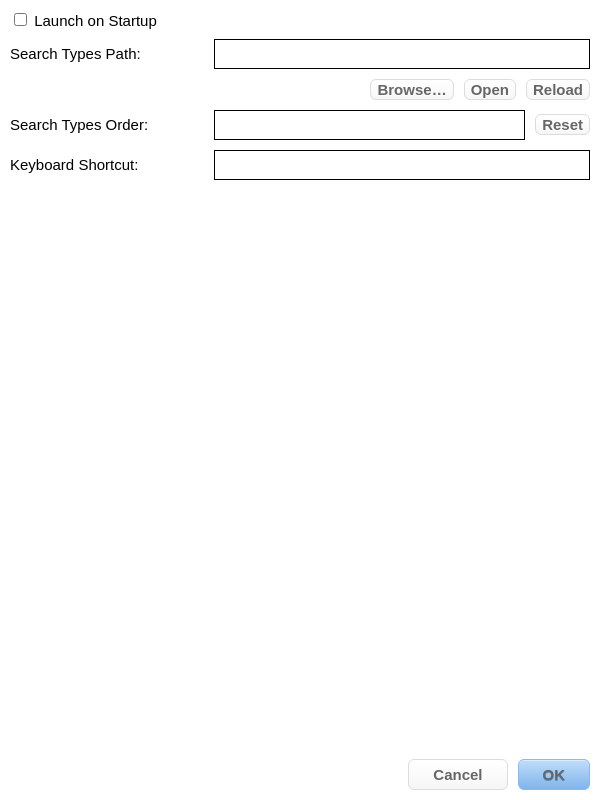
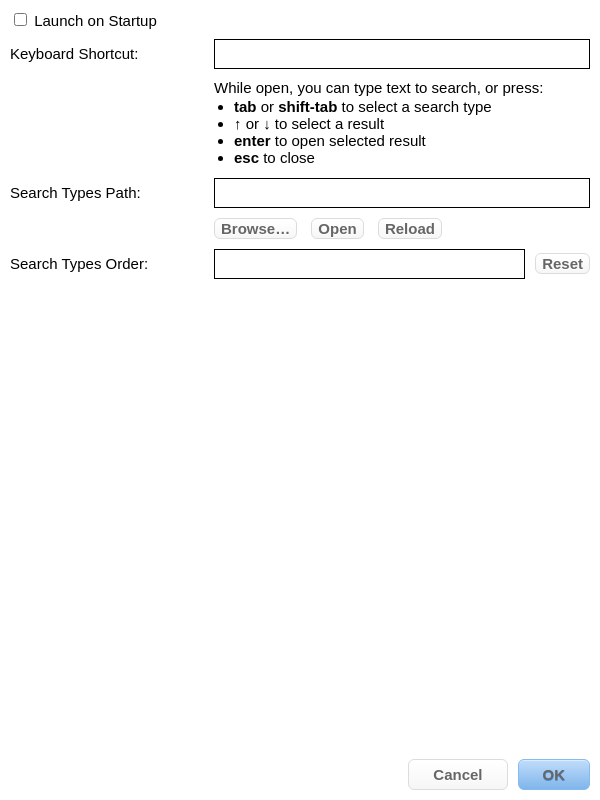
Before and after one commit to jacobweber/customsearch, an Electron app: page src/browser/preferences.html in a window 600 px wide. Drawn offline with Linux system fonts and the light colour scheme.

Commit message:
add help

```diff
--- a/src/browser/preferences.css
+++ b/src/browser/preferences.css
@@ -37,6 +37,13 @@ body {
 	width: 30%;
 	margin-right: 30px;
 }
+.content .info {
+	flex: 1;
+}
+.content .info ul {
+	margin: 2px;
+	padding-left: 18px;
+}
 .content .text-field {
 	border: 1px solid black;
 	height: 30px;
@@ -46,7 +53,7 @@ body {
 .content .text-field:active {
 	border: 1px solid #84bbf3;
 }
-.text-field-button {
+.spaced-button {
 	margin-left: 10px;
 }
 .buttons {
--- a/src/browser/preferences.html
+++ b/src/browser/preferences.html
@@ -17,23 +17,38 @@
 				</label>
 			</div>
 			<div class="row">
+				<label class="label" for="accelerator-display">Keyboard Shortcut:</label>
+				<input type="hidden" class="text-field accelerator" id="accelerator" />
+				<input type="text" class="text-field accelerator-display" id="accelerator-display" />
+			</div>
+			<div class="row">
+				<label class="label"></label>
+				<div class="info">
+					While open, you can type text to search, or press:<br />
+					<ul>
+						<li><strong>tab</strong> or <strong>shift-tab</strong> to select a search type</li>
+						<li><strong>&uarr;</strong> or <strong>&darr;</strong> to select a result</li>
+						<li><strong>enter</strong> to open selected result</li>
+						<li><strong>esc</strong> to close</li>
+					</ul>
+				</div>
+			</div>
+			<div class="row">
 				<label class="label" for="search-types-path">Search Types Path:</label>
 				<input type="text" class="text-field search-types-path" id="search-types-path" />
 			</div>
-			<div class="row buttons-row">
-				<button class="button button-standard text-field-button" id="button-search-types-browse">Browse…</button>
-				<button class="button button-standard text-field-button" id="button-search-types-open">Open</button>
-				<button class="button button-standard text-field-button" id="button-search-types-reload">Reload</button>
+			<div class="row">
+				<label class="label"></label>
+				<div class="info">
+					<button class="button button-standard" id="button-search-types-browse">Browse…</button>
+					<button class="button button-standard spaced-button" id="button-search-types-open">Open</button>
+					<button class="button button-standard spaced-button" id="button-search-types-reload">Reload</button>
+				</div>
 			</div>
 			<div class="row">
 				<label class="label" for="search-types-order">Search Types Order:</label>
 				<input type="text" class="text-field search-types-order" id="search-types-order" />
-				<button class="button button-standard text-field-button" id="button-search-types-order-reset">Reset</button>
-			</div>
-			<div class="row">
-				<label class="label" for="accelerator-display">Keyboard Shortcut:</label>
-				<input type="hidden" class="text-field accelerator" id="accelerator" />
-				<input type="text" class="text-field accelerator-display" id="accelerator-display" />
+				<button class="button button-standard spaced-button" id="button-search-types-order-reset">Reset</button>
 			</div>
 			<div id="custom-params" class="custom-params">
 			</div>
```
